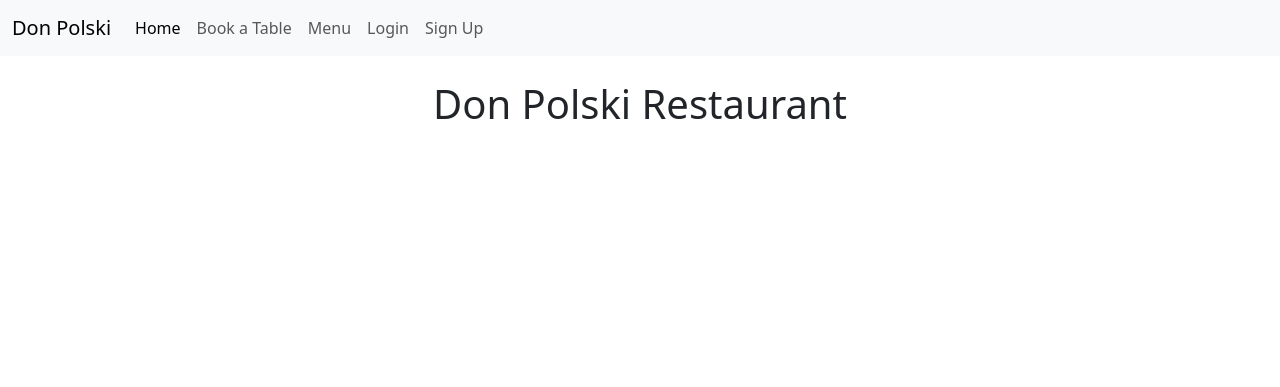
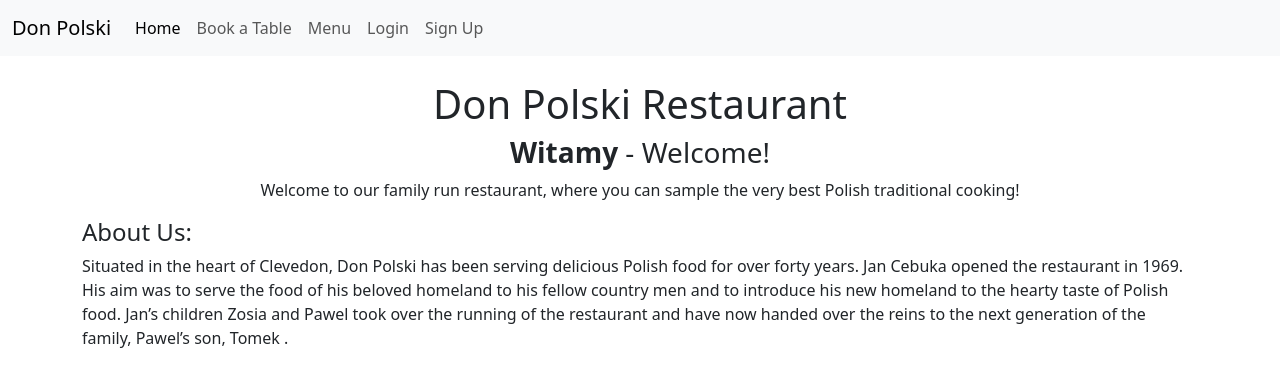
Before and after one commit to TiredSkitarii/don-polski-restaurant, a Django app: page / in a window 1280 px wide. Shown: the top 387 px of the page. Run offline with Django 4.2, Linux system fonts and the light colour scheme.

Commit message:
added flavour text to main page

```diff
--- a/website/templates/website/home.html
+++ b/website/templates/website/home.html
@@ -4,4 +4,16 @@
     <h1 class="text-center"> Don Polski Restaurant</h1>
 </div>
 
+<div>
+    <h3 class="text-center"><strong>Witamy</strong> - Welcome!</h3>
+
+    <p class="text-center">Welcome to our family run restaurant, where you can sample the very best Polish traditional cooking!</p>
+</div>
+
+<div>
+    <h4>About Us:</h4>
+    <p>Situated in the heart of Clevedon, Don Polski has been serving delicious Polish food for over forty years. Jan Cebuka opened the restaurant in 1969. His aim was to serve the food of his beloved homeland to his fellow country men and to introduce his new homeland to the hearty taste of Polish food. Jan’s children Zosia and Pawel  took over the running of the restaurant and have now handed over the reins to the next generation of the family, Pawel’s son, Tomek .
+</p>
+</div>
+
 {% endblock %}
```
